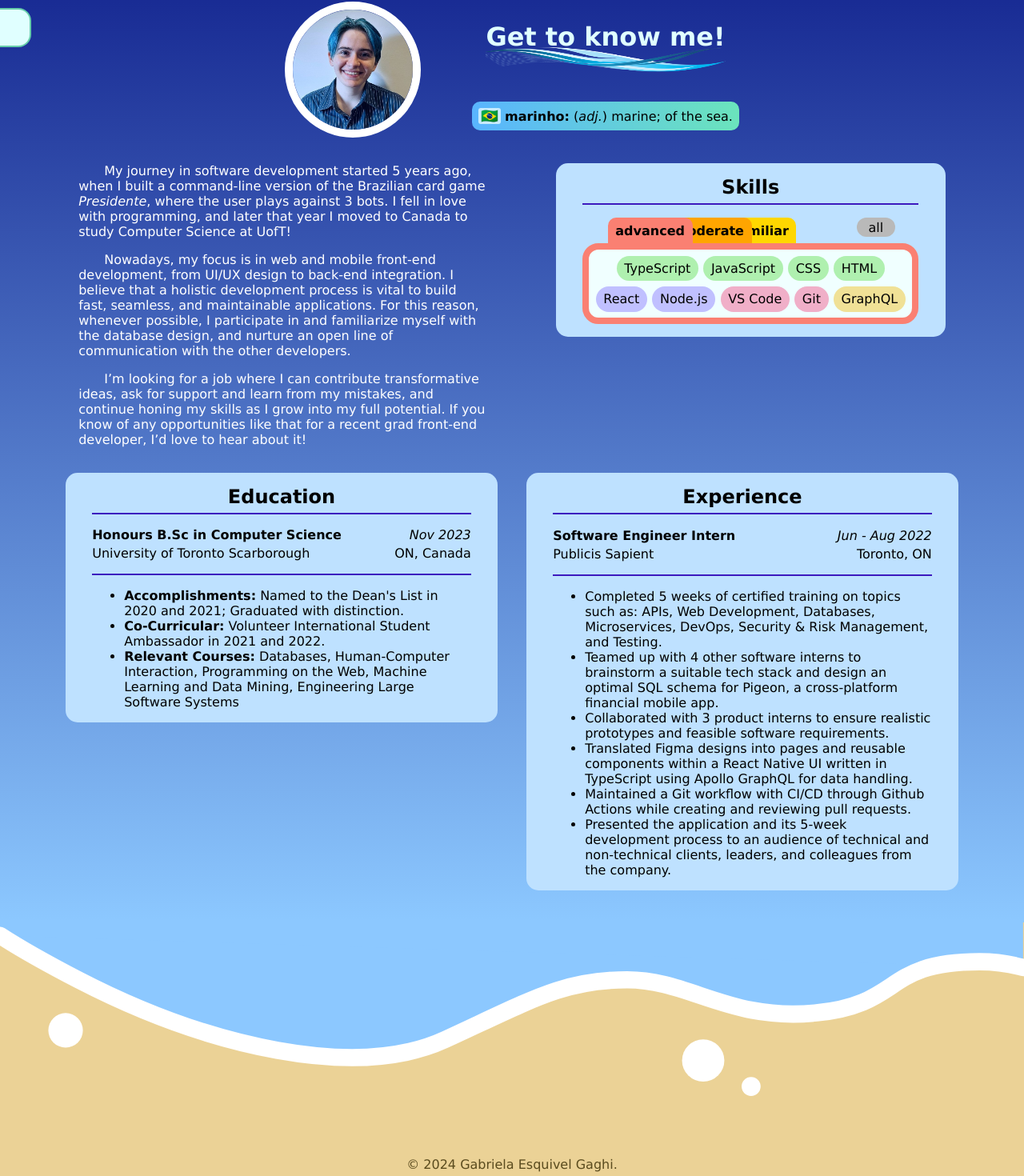
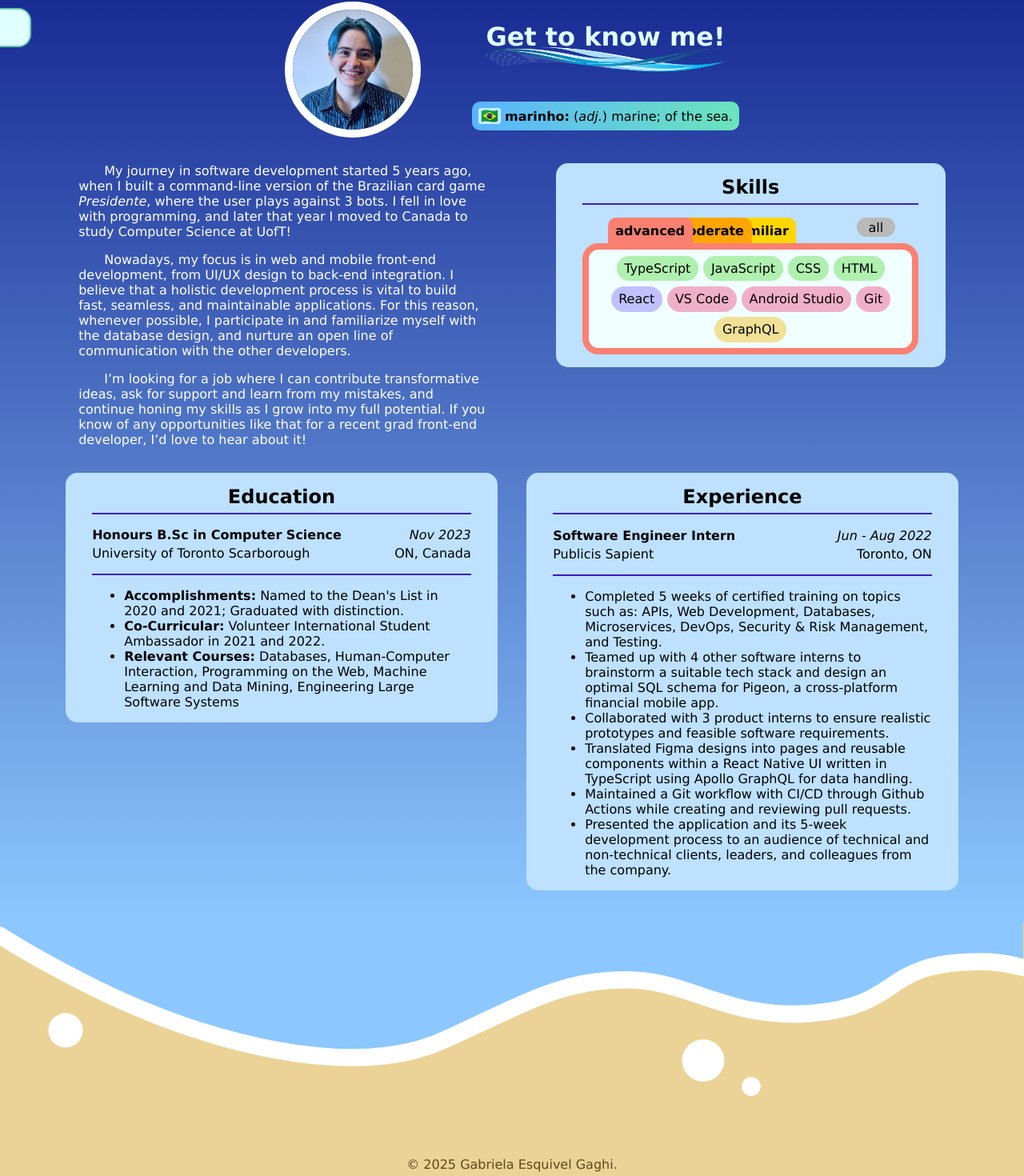
Before and after one commit to gabegaghi/gabegaghi.github.io, a React (Create React App) app: page /about in a window 1280 px wide. Shown: the part 118-1588 px from the top of the page at 80% size. Built offline with nearby package versions, Linux system fonts and the light colour scheme; some icons are missing.

Commit message:
update info

```diff
--- a/src/App.js
+++ b/src/App.js
@@ -31,7 +31,7 @@ function App() {
         <div className='availability'>
           <p className='availability-text'>
             <box-icon class='location-icon' size='21px' name='map' type='solid' color='#f03333' />
-            <span id='popup'>Available full-time for remote opportunities or in-person in <Hover standard='Tkaronto' hover='Toronto'/>.</span>
+            <span id='popup'>Available full-time for remote opportunities or in-person in <Hover standard='Brasil' hover='Brazil'/>.</span>
           </p>
         </div>
         <Routes>
--- a/src/Components/Footer.js
+++ b/src/Components/Footer.js
@@ -13,7 +13,7 @@ function Footer() {
           <path stroke='white' strokeWidth={20} strokeLinecap='round' d='M0 15c22.7 14.8 53 31.9 90.7 51.5 150.8 78 322 116.6 424.8 69.3 102.9-47.4 138-69.3 210.8-69.3s118.3 48.6 219.5 38.3 76.3-59.3 188.7-59.3c18.9 0 35.5 2.6 50.5 6.8'/>
         </svg>
         <Socials spaced/>
-        <span className='copyright-notice'>© 2024 Gabriela Esquivel Gaghi.</span>
+        <span className='copyright-notice'>© 2025 Gabriela Esquivel Gaghi.</span>
       </footer>
   );
 }
--- a/src/Components/SkillsData.js
+++ b/src/Components/SkillsData.js
@@ -1,18 +1,18 @@
 const skills = {
     advanced: {
         langs: ['TypeScript', 'JavaScript', 'CSS', 'HTML'],
-        libs: ['React', 'Node.js'],
+        libs: ['React'],
         dbm: ['GraphQL'],
-        tools: ['VS Code', 'Git']
+        tools: ['VS Code', 'Android Studio', 'Git']
     },
     moderate: {
-        langs: ['Python', 'C', 'Java', 'Bash'],
-        tools: ['Jira', 'Docker']
+        langs: ['Kotlin', 'Python', 'C', 'Java', 'Bash'],
+        tools: ['Jira', 'Figma', 'Node.js']
     },
     familiar: {
-        libs: ['Express', 'jQuery'],
+        libs: ['Express.js', 'jQuery'],
         dbm: ['MySQL', 'MongoDB', 'PostgreSQL'],
-        tools: ['GitHub Actions', 'Figma']
+        tools: ['GitHub Actions', 'Docker']
     }
 }
 
--- a/src/Pages/ProjectsData.js
+++ b/src/Pages/ProjectsData.js
@@ -28,9 +28,9 @@ const projects = [{
     desc: "Android & iOS app offering expense tracking, budgeting, and analytic financial reports.",
     tech: {
       langs: ["typescript"],
-      libs: ["react", "nodejs"], // expressjs
+      libs: ["react"], // expressjs
       dbm: ["graphql"], // ["mysql"],
-      tools: ["github", "figma", "docker"]
+      tools: ["nodejs", "github", "figma", "docker"]
     },
     repo: "https://github.com/ps-toronto-team-4/budgeting-app-frontend",
     public: true,
@@ -42,9 +42,9 @@ const projects = [{
     desc: "Web application to video-call other users while editing shared documents in real time.",
     tech: {
       langs: ["typescript", "css3", "html5"],
-      libs: ["react", "nodejs"], // expressjs
+      libs: ["react"], // expressjs
       dbm: ["graphql"], //["mysql"],
-      tools: [ "github", "docker"]
+      tools: ["nodejs", "github", "docker"]
     },
     public: false,
   }, {
@@ -54,9 +54,9 @@ const projects = [{
     desc: "Mobile Android app where users can hire pet trainers and pet sitters, or buy pet products.",
     tech: {
       langs: ["javascript"],
-      libs: ["react", "nodejs", "jquery"], // expressjs
+      libs: ["react", "jquery"], // expressjs
       dbm: ["mongodb"],
-      tools: ["visual-studio", "github", "docker"]
+      tools: ["nodejs", "visual-studio", "github", "docker"]
     },
     public: false,
   }];
```
